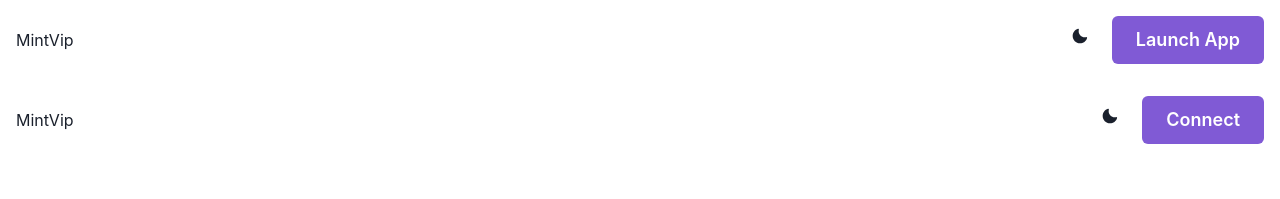
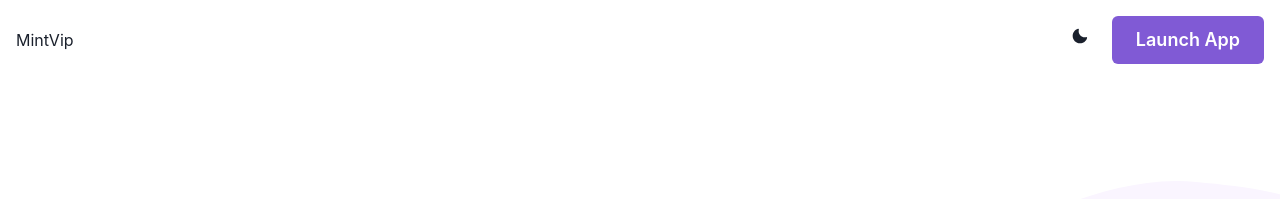
Before and after one commit to alexerx/dapp-next-demo, a Next.js app: page / in a window 1280 px wide. Shown: the top 199 px of the page. Built offline with nearby package versions, Linux system fonts and the light colour scheme; what wagmi would draw is missing.

Commit message:
feat: optimise navbar

```diff
--- a/modules/common/layouts/Navbar/index.tsx
+++ b/modules/common/layouts/Navbar/index.tsx
@@ -1,12 +1,49 @@
-import { Box } from '@chakra-ui/react';
+import { Box, useColorModeValue } from '@chakra-ui/react';
+import { throttle } from 'lodash';
+import { useRouter } from 'next/router';
+import { useEffect, useMemo, useState } from 'react';
 import { AppNavbar } from './AppNavbar';
 import { HomeNavBar } from './HomeNavbar';
 
 export const Navbar: React.FC = () => {
+  const bgColor = useColorModeValue('white', 'gray.800');
+
+  const [scrollTop, setScrollTop] = useState(0);
+  const boxShadow = useMemo(() => {
+    if (scrollTop > 10) {
+      return 'md';
+    } else {
+      return undefined;
+    }
+  }, [scrollTop]);
+
+  const { pathname } = useRouter();
+  const navbar = useMemo(() => {
+    if (pathname === '/') {
+      return <HomeNavBar />;
+    } else {
+      return <AppNavbar />;
+    }
+  }, [pathname]);
+
+  useEffect(() => {
+    window.addEventListener(
+      'scroll',
+      throttle(() => {
+        setScrollTop(document.documentElement.scrollTop ?? 0);
+      }, 25)
+    );
+  }, []);
+
   return (
-    <Box position={'sticky'} top={0}>
-      <HomeNavBar />
-      <AppNavbar />
+    <Box
+      position={'sticky'}
+      top={0}
+      zIndex={1}
+      bg={bgColor}
+      boxShadow={boxShadow}
+    >
+      {navbar}
     </Box>
   );
 };
```
Also changed, not shown: core/utils/clientOnly.tsx (added).
